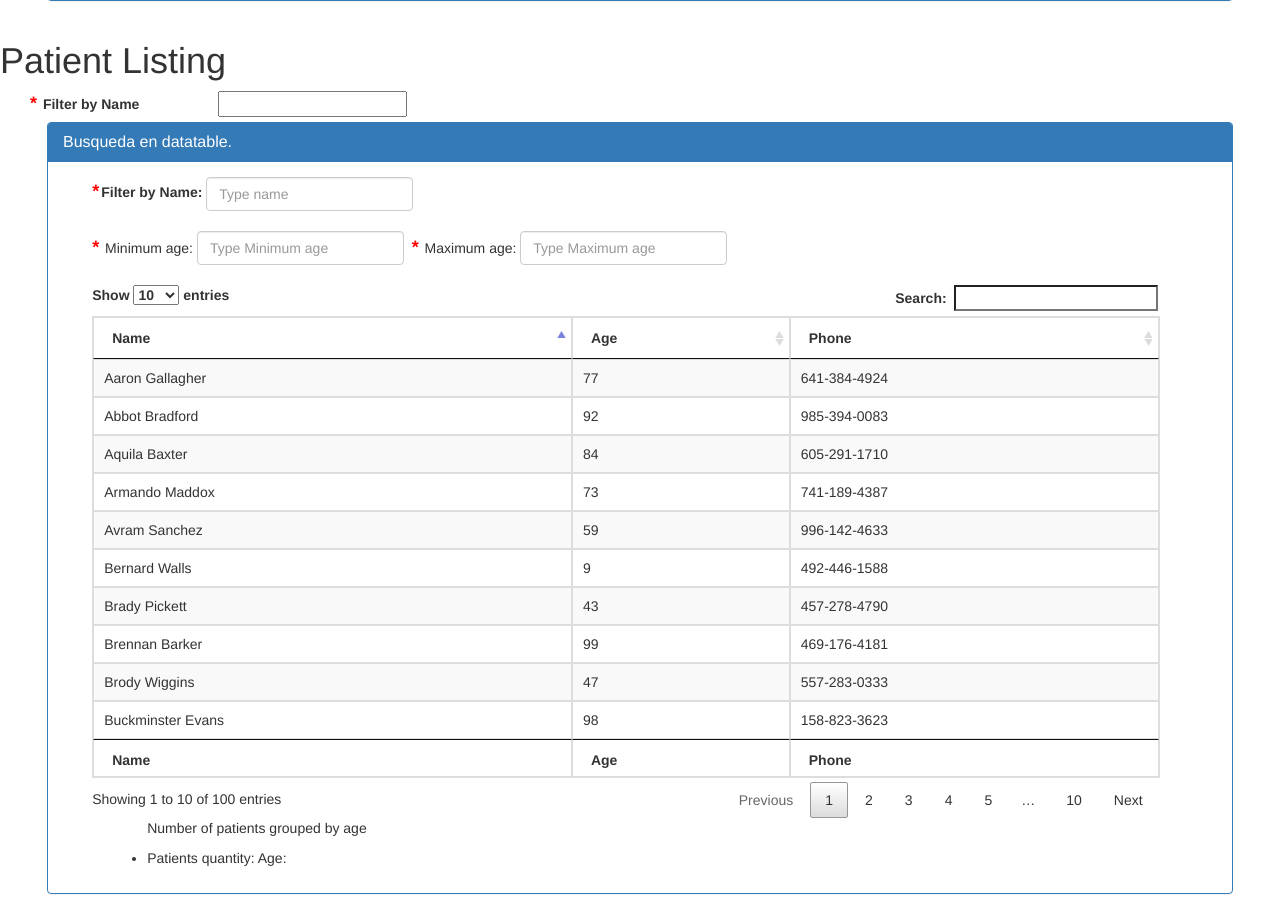
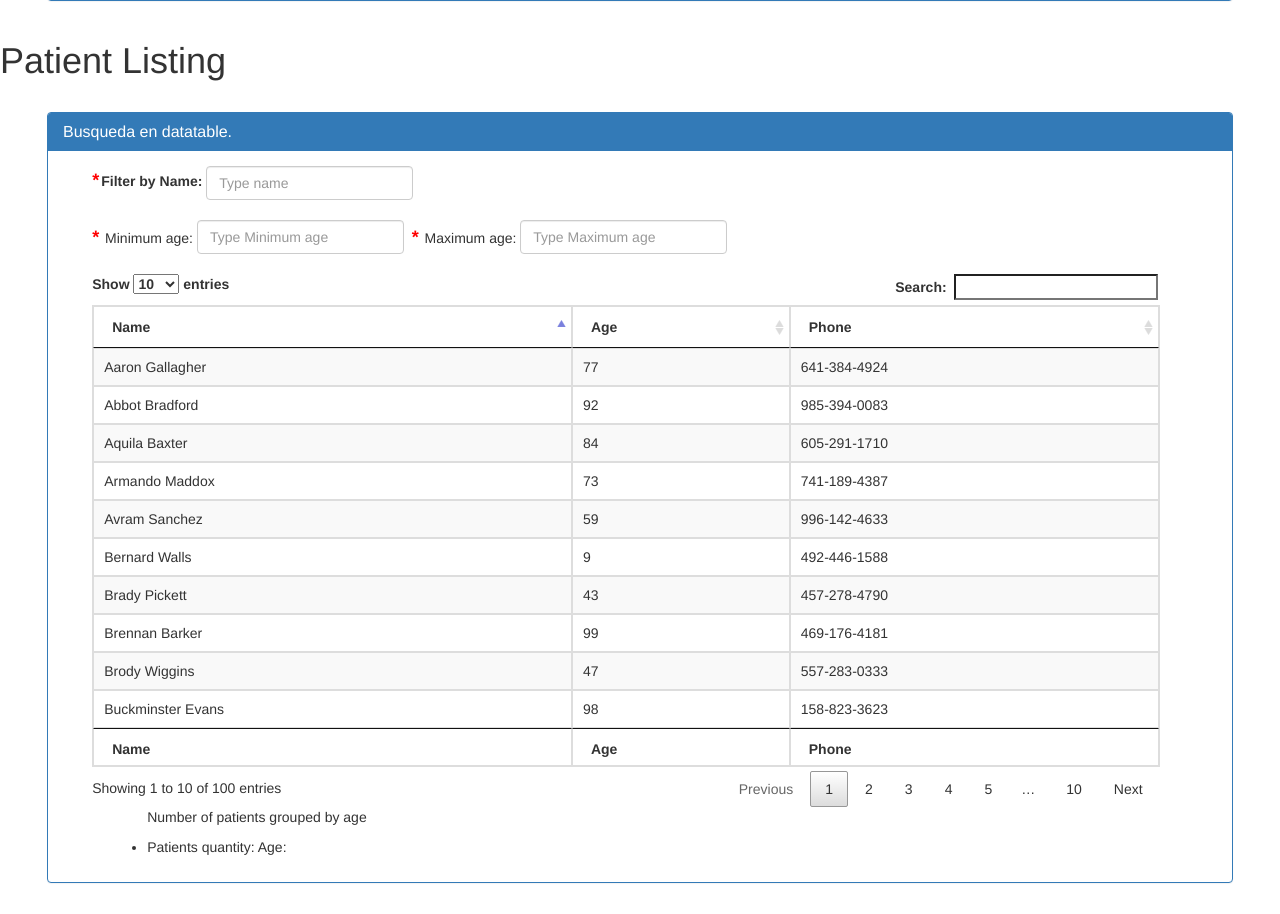
Before and after one commit to johnhbernal/pruebaPais, a PHP site: page / in a window 1280 px wide. Shown: the part 1457-2371 px from the top of the page. After the commit the page ends 2340 px from the top, so only its background shows below. Run offline with PHP 8.4, Linux system fonts and the light colour scheme; data comes from the database, SQL or seed files in the repository.

Commit message:
cambio a js

```diff
--- a/index.php
+++ b/index.php
@@ -90,7 +90,7 @@
 
 								</div>
 				<ul>
-											<p for="patient_filter">Number of patients grouped by age</p>
+											<p>Number of patients grouped by age</p>
 			<!-- Punto 3 Listar numero de paciente por edades -->
 			<li><span class='pull-center'>Patients quantity: </span><span class='pull-center'>Age: </span></li>
 		</ul>
@@ -168,7 +168,7 @@
 
 								</div>
 				<ul>
-											<p for="patient_filter">Number of patients grouped by age</p>
+											<p >Number of patients grouped by age</p>
 			<!-- Punto 3 Listar numero de paciente por edades -->
 			<li><span class='pull-center'>Patients quantity: </span><span class='pull-center'>Age: </span></li>
 		</ul>
@@ -189,23 +189,19 @@
 		<!-- 	______________________________________________________ -->
 
 
-		<div class="col-lg-6">
-			<label class="col-md-4 control-label"><a class="requerido"></a>
-				Filter by Name</label>
-			<div class="input-group">
+<!-- 		<div class="col-lg-6"> -->
+<!-- 			<label class="col-md-4 control-label"><a class="requerido"></a> -->
+<!-- 				Filter by Name</label> -->
+<!-- 			<div class="input-group"> -->
 
-				<input type="text" name="patient_filter_name" />
-			</div>
-		</div>
+<!-- 				<input type="text" name="patient_filter_name" /> -->
+<!-- 			</div> -->
+<!-- 		</div> -->
 
 		<br>
 		<!-- 	______________________________________________________ -->
-		<!-- 		<p> -->
-		<!-- 			<label for="patient_filter">Filter by Name</label> <input type="text" -->
-		<!-- 				name="patient_filter" /> -->
-		<!-- 		</p> -->
 
-		<p>
+
 
 
 		<div class="container " id="contenedorTableImagenes"
@@ -228,7 +224,7 @@
 								<tbody>
 								<tr>
 										<td>
-									<label for="patient_filter"><a class="requerido"></a>Filter by Name:&nbsp;</label></td>
+									<label for="patient_filterLabel"><a class="requerido"></a>Filter by Name:&nbsp;</label></td>
 									<td> <input
 										type="text" name="patient_filter" placeholder="Type name" class="form-control" /></td>
 								</tr>
@@ -278,7 +274,7 @@
 
 								</div>
 				<ul>
-											<p for="patient_filter">Number of patients grouped by age</p>
+											<p >Number of patients grouped by age</p>
 			<!-- Punto 3 Listar numero de paciente por edades -->
 			<li><span class='pull-center'>Patients quantity: </span><span class='pull-center'>Age: </span></li>
 		</ul>
```
